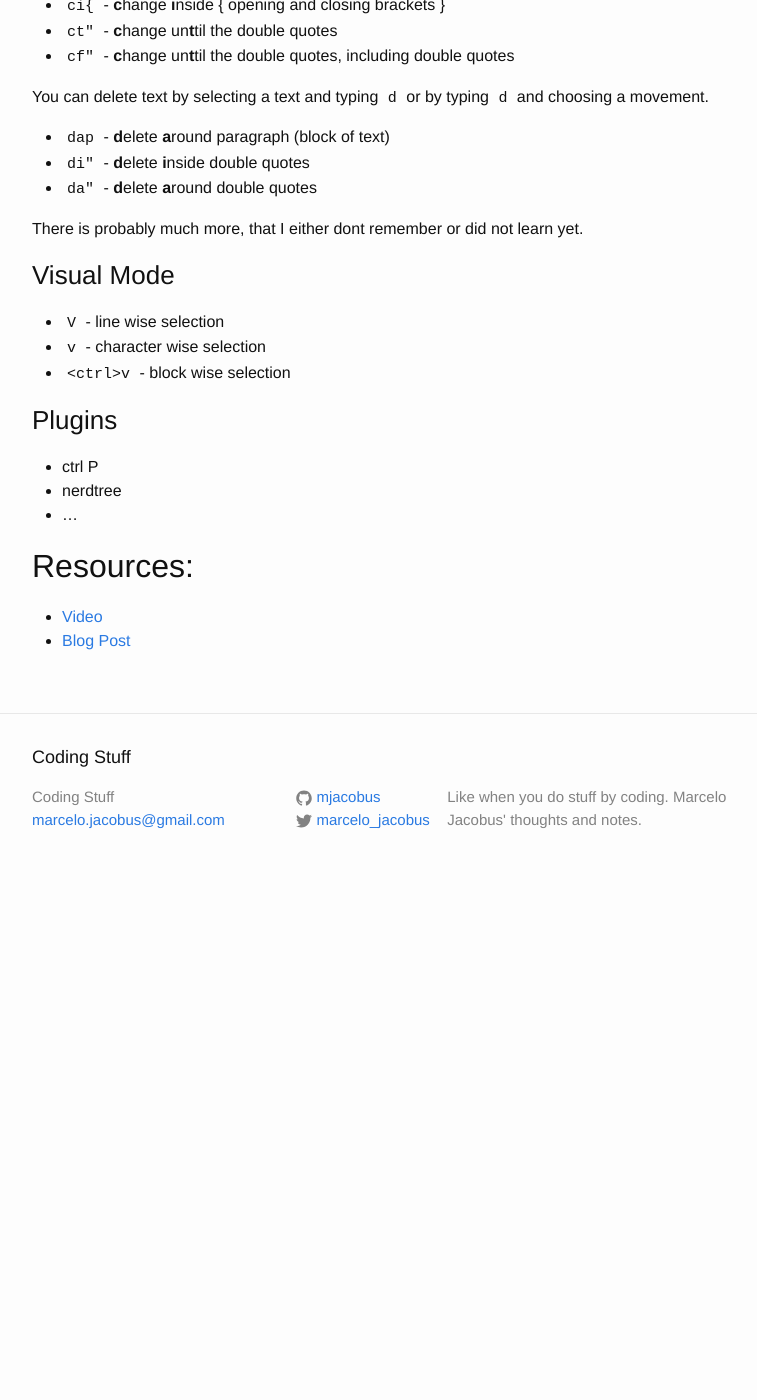
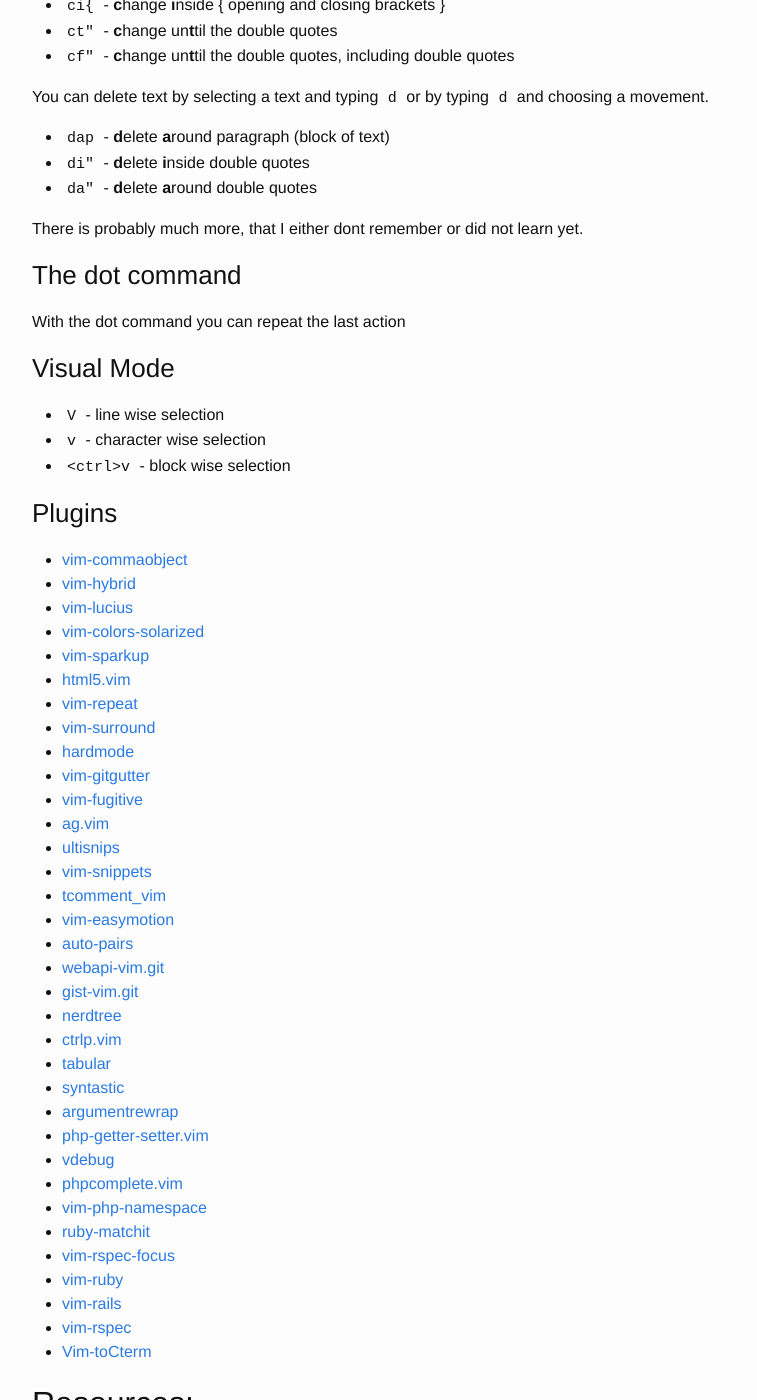
Before and after one commit to mjacobus/mjacobus.github.io, a Jekyll site: the page built from _posts/2015-04-17-using-vim-as-a-php-ide.md, in a window 1280 px wide and 1400 px high, scrolled down 3191 px. Shown: the whole window, without its empty margins (238-995 px from the left). Built offline with Jekyll 4.4.1, drawn with Linux system fonts in a browser that asks for light colours; comment, search, counter and statistics services are not loaded; before the commit the page ends 4082 px from its top, so only the background shows below that.

Commit message:
Improved vim post

````diff
--- a/_posts/2015-04-17-using-vim-as-a-php-ide.md
+++ b/_posts/2015-04-17-using-vim-as-a-php-ide.md
@@ -155,6 +155,10 @@ You can delete text by selecting a text and typing ```d``` or by typing ```d```
 
 There is probably much more, that I either dont remember or did not learn yet.
 
+### The dot command
+
+With the dot command you can repeat the last action
+
 ### Visual Mode
 
 - ```V``` - line wise selection
@@ -163,9 +167,40 @@ There is probably much more, that I either dont remember or did not learn yet.
 
 ### Plugins
 
-- ctrl P
-- nerdtree
-- ...
+- [vim-commaobject](http://github.com/austintaylor/vim-commaobject)
+- [vim-hybrid](http://github.com/w0ng/vim-hybrid)
+- [vim-lucius](http://github.com/jonathanfilip/vim-lucius)
+- [vim-colors-solarized](http://github.com/altercation/vim-colors-solarized)
+- [vim-sparkup](http://github.com/tristen/vim-sparkup)
+- [html5.vim](http://github.com/othree/html5.vim)
+- [vim-repeat](http://github.com/tpope/vim-repeat)
+- [vim-surround](http://github.com/tpope/vim-surround)
+- [hardmode](http://github.com/wikitopian/hardmode)
+- [vim-gitgutter](http://github.com/airblade/vim-gitgutter)
+- [vim-fugitive](http://github.com/tpope/vim-fugitive)
+- [ag.vim](http://github.com/rking/ag.vim)
+- [ultisnips](http://github.com/sirver/ultisnips)
+- [vim-snippets](http://github.com/mjacobus/vim-snippets)
+- [tcomment_vim](http://github.com/tomtom/tcomment_vim)
+- [vim-easymotion](http://github.com/Lokaltog/vim-easymotion)
+- [auto-pairs](http://github.com/yukunlin/auto-pairs)
+- [webapi-vim.git](http://github.com/mattn/webapi-vim.git)
+- [gist-vim.git](http://github.com/mattn/gist-vim.git)
+- [nerdtree](http://github.com/scrooloose/nerdtree)
+- [ctrlp.vim](http://github.com/kien/ctrlp.vim)
+- [tabular](http://github.com/godlygeek/tabular)
+- [syntastic](http://github.com/scrooloose/syntastic)
+- [argumentrewrap](http://github.com/weierophinney/argumentrewrap)
+- [php-getter-setter.vim](http://github.com/docteurklein/php-getter-setter.vim)
+- [vdebug](http://github.com/joonty/vdebug)
+- [phpcomplete.vim](http://github.com/shawncplus/phpcomplete.vim)
+- [vim-php-namespace](http://github.com/arnaud-lb/vim-php-namespace)
+- [ruby-matchit](http://github.com/vim-scripts/ruby-matchit)
+- [vim-rspec-focus](http://github.com/mjacobus/vim-rspec-focus)
+- [vim-ruby](http://github.com/vim-ruby/vim-ruby)
+- [vim-rails](http://github.com/tpope/vim-rails)
+- [vim-rspec](http://github.com/thoughtbot/vim-rspec)
+- [Vim-toCterm](http://github.com/shawncplus/Vim-toCterm)
 
 ## Resources:
 
````
